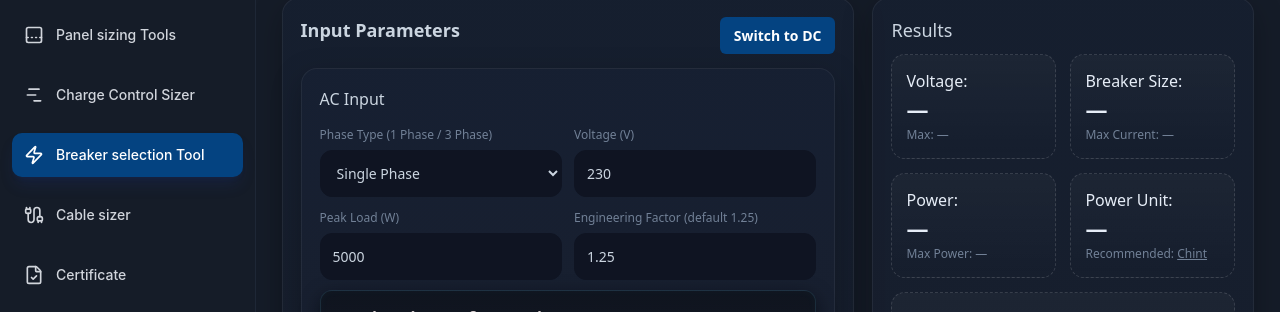
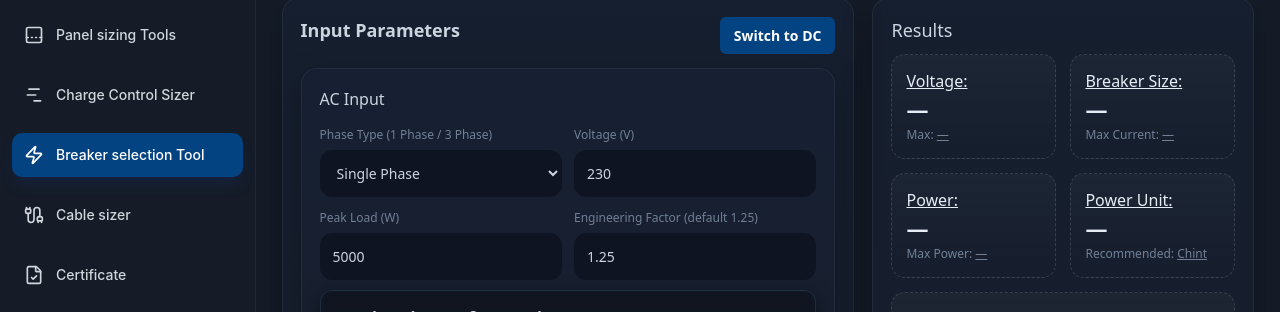
Before and after one commit to OrangeTechGuy306/ae-revamp, a React (Vite) app: page /breaker-selection in a window 1280 px wide. Shown: the part 195-507 px from the top of the page. Built offline with nearby package versions, Linux system fonts and the light colour scheme.

Commit message:
Rearranging the breaker

```diff
--- a/src/components/toolbox/BreakerSelection.tsx
+++ b/src/components/toolbox/BreakerSelection.tsx
@@ -271,27 +271,27 @@ export const BreakerSelection: React.FC = () => {
 
                         <div className="out">
                             <div className="stat">
-                                <div className="k"><Link to="/kit" style={{ color: 'inherit', textDecoration: 'none' }}>Voltage:</Link></div>
+                                <div className="k"><Link to="/kit" style={{ color: 'inherit', textDecoration: 'underline' }}>Voltage:</Link></div>
                                 <div className="v">{result ? result.designVoltage + ' V' : '—'}</div>
-                                <div className="unit">Max: <Link to="/kit" style={{ color: 'inherit', textDecoration: 'none' }}>{result ? result.maxVoltage + ' V' : '—'}</Link></div>
+                                <div className="unit">Max: <Link to="/kit" style={{ color: 'inherit', textDecoration: 'underline' }}>{result ? result.maxVoltage + ' V' : '—'}</Link></div>
                             </div>
 
                             <div className="stat">
-                                <div className="k"><Link to="/kit" style={{ color: 'inherit', textDecoration: 'none' }}>Breaker Size:</Link></div>
+                                <div className="k"><Link to="/kit" style={{ color: 'inherit', textDecoration: 'underline' }}>Breaker Size:</Link></div>
                                 <div className="v">{result ? result.recommendedBreaker : '—'}</div>
-                                <div className="unit">Max Current: <Link to="/kit" style={{ color: 'inherit', textDecoration: 'none' }}>{result ? result.maxCurrent + ' A' : '—'}</Link></div>
+                                <div className="unit">Max Current: <Link to="/kit" style={{ color: 'inherit', textDecoration: 'underline' }}>{result ? result.maxCurrent + ' A' : '—'}</Link></div>
                             </div>
 
                             <div className="stat">
-                                <div className="k"><Link to="/kit" style={{ color: 'inherit', textDecoration: 'none' }}>Power:</Link></div>
+                                <div className="k"><Link to="/kit" style={{ color: 'inherit', textDecoration: 'underline' }}>Power:</Link></div>
                                 <div className="v">{result ? result.designPower + ' W' : '—'}</div>
-                                <div className="unit">Max Power: <Link to="/kit" style={{ color: 'inherit', textDecoration: 'none' }}>{result ? result.maxPower + ' W' : '—'}</Link></div>
+                                <div className="unit">Max Power: <Link to="/kit" style={{ color: 'inherit', textDecoration: 'underline' }}>{result ? result.maxPower + ' W' : '—'}</Link></div>
                             </div>
 
                             <div className="stat">
-                                <div className="k"><Link to="/kit" style={{ color: 'inherit', textDecoration: 'none' }}>Power Unit:</Link></div>
+                                <div className="k"><Link to="/kit" style={{ color: 'inherit', textDecoration: 'underline' }}>Power Unit:</Link></div>
                                 <div className="v">{result ? result.phase : '—'}</div>
-                                <div className="unit">Recommended: <Link to={"/kit"}> <span style={{ textDecoration: 'underline' }}>Chint</span> </Link> </div>
+                                <div className="unit">Recommended: <Link to={"/kit"} style={{ color: 'inherit', textDecoration: 'underline' }}>Chint</Link></div>
                             </div>
 
                             <div className="stat span-2">
```
